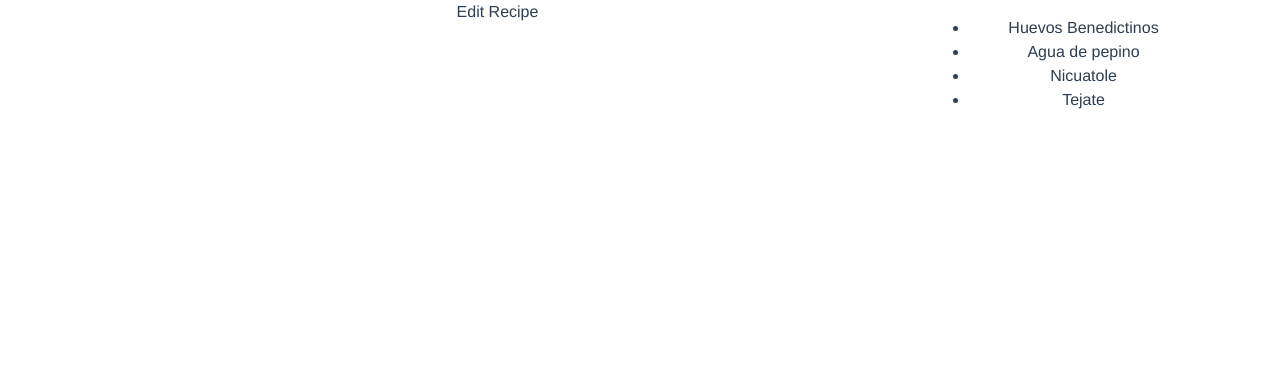
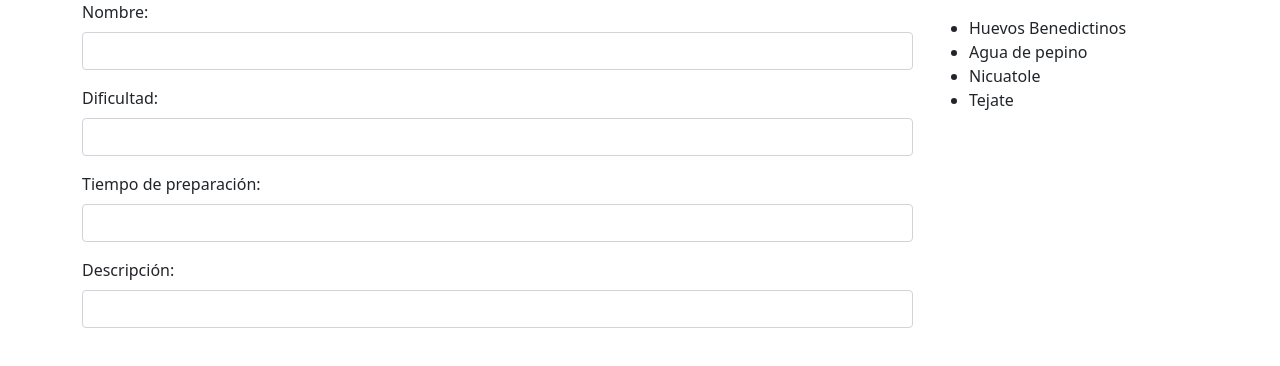
Before and after one commit to sanchezpili6/recetario, a Vue app in the folder recetario/: page /Edit in a window 1280 px wide. Shown: the top 366 px of the page. Built offline with nearby package versions, Linux system fonts and the light colour scheme.

Commit message:
Edit recipe (just front)

```diff
--- a/recetario/src/App.vue
+++ b/recetario/src/App.vue
@@ -22,24 +22,5 @@ export default {
 </script>
 
 <style>
-#app {
-  font-family: Avenir, Helvetica, Arial, sans-serif;
-  -webkit-font-smoothing: antialiased;
-  -moz-osx-font-smoothing: grayscale;
-  text-align: center;
-  color: #2c3e50;
-}
 
-#nav {
-  padding: 30px;
-}
-
-#nav a {
-  font-weight: bold;
-  color: #2c3e50;
-}
-
-#nav a.router-link-exact-active {
-  color: #42b983;
-}
 </style>
--- a/recetario/src/components/ShowRecipeComponent.vue
+++ b/recetario/src/components/ShowRecipeComponent.vue
@@ -1,5 +1,5 @@
 <template>
-  <div class="card">
+  <div class="card main">
     <div class="card-body">
       <h5 class="card-title"><h1>{{name}}</h1></h5>
       <h6 class="card-subtitle mb-2 text-muted">
@@ -17,6 +17,9 @@
           <h6>{{ration.quantity}} {{ration.ingredient}}</h6>
         </li>
       </ul>
+      <div class="row align-items-start my-3">
+        <p>{{description}}</p>
+      </div>
       <div class="row align-items-start my-3">
         <div class="col">
           <router-link to="/Edit" style="text-decoration: none">
@@ -39,6 +42,7 @@ export default {
       name: 'Huevos Benedictinos',
       difficulty: 6,
       time: '30m',
+      description: 'Mezclar las yemas de huevo, el jugo de limón, agua, sal y una pizca de cayena en una licuadora. Mezclar hasta que esté esponjosa la mezcla, como 1 minuto. Después con la licuadora encendida añada la mantequilla derretida. Cheque si necesita más sal o jugo de limón.',
       rations: [
         {
           quantity: 2,
@@ -67,5 +71,12 @@ export default {
 </script>
 
 <style scoped>
+.main {
+  font-family: Avenir, Helvetica, Arial, sans-serif;
+  -webkit-font-smoothing: antialiased;
+  -moz-osx-font-smoothing: grayscale;
+  text-align: center;
+  color: #2c3e50;
+}
 
 </style>
--- a/recetario/src/views/EditRecipeView.vue
+++ b/recetario/src/views/EditRecipeView.vue
@@ -1,5 +1,22 @@
 <template>
-  <div> Edit Recipe </div>
+  <form>
+    <div class="mb-3">
+      <label for="recipeName" class="form-label">Nombre:</label>
+      <input class="form-control" id="recipeName">
+    </div>
+    <div class="mb-3">
+      <label for="difficulty" class="form-label">Dificultad:</label>
+      <input class="form-control" id="difficulty">
+    </div>
+    <div class="mb-3">
+      <label for="time" class="form-label">Tiempo de preparación:</label>
+      <input class="form-control" id="time">
+    </div>
+    <div class="mb-3">
+      <label for="description" class="form-label">Descripción:</label>
+      <input class="form-control" id="description">
+    </div>
+  </form>
 </template>
 
 <script>
```
